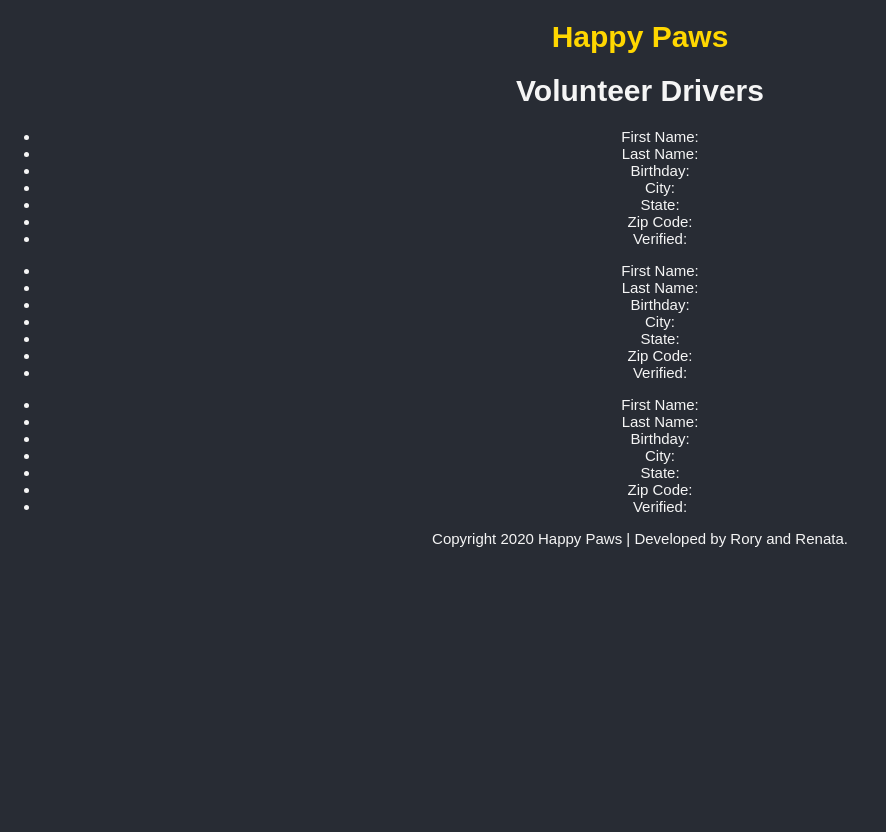
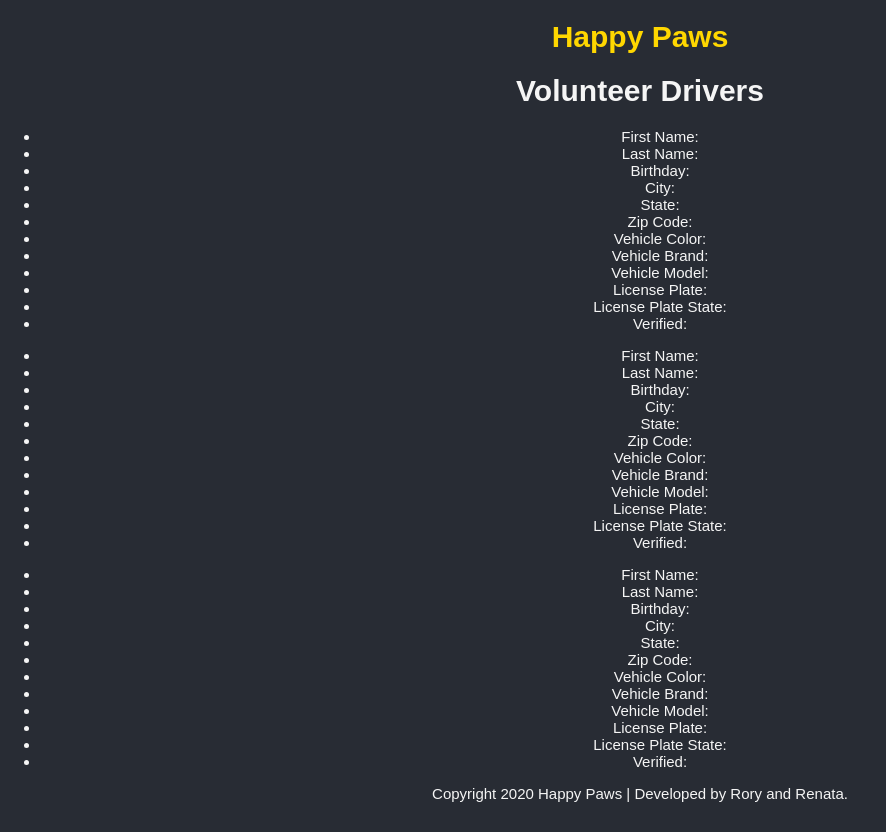
Before and after one commit to SharkDemon/happy-paws, a React (Create React App) app in the folder frontend/: page /volunteer in a window 1280 px wide. Shown: the whole page, without its empty margins (0-886 px from the left). Before the commit the page ends 800 px from the top, so only its background shows below. Built offline with nearby package versions, Linux system fonts and the light colour scheme; a web font is replaced by a local one.

Commit message:
changes on volunteer fields

```diff
--- a/frontend/src/Volunteer/Volunteer.js
+++ b/frontend/src/Volunteer/Volunteer.js
@@ -13,6 +13,11 @@ export default class Volunteer extends React.Component {
                         <li>City: </li>
                         <li>State: </li>
                         <li>Zip Code: </li>
+                        <li>Vehicle Color: </li>
+                        <li>Vehicle Brand: </li>
+                        <li>Vehicle Model: </li>
+                        <li>License Plate: </li>
+                        <li>License Plate State: </li>
                         <li>Verified: </li>
                     </ul>
                 </div>
@@ -24,6 +29,11 @@ export default class Volunteer extends React.Component {
                         <li>City: </li>
                         <li>State: </li>
                         <li>Zip Code: </li>
+                        <li>Vehicle Color: </li>
+                        <li>Vehicle Brand: </li>
+                        <li>Vehicle Model: </li>
+                        <li>License Plate: </li>
+                        <li>License Plate State: </li>
                         <li>Verified: </li>
                     </ul>
                 </div>
@@ -35,6 +45,11 @@ export default class Volunteer extends React.Component {
                         <li>City: </li>
                         <li>State: </li>
                         <li>Zip Code: </li>
+                        <li>Vehicle Color: </li>
+                        <li>Vehicle Brand: </li>
+                        <li>Vehicle Model: </li>
+                        <li>License Plate: </li>
+                        <li>License Plate State: </li>
                         <li>Verified: </li>
                     </ul>
                 </div>
```
